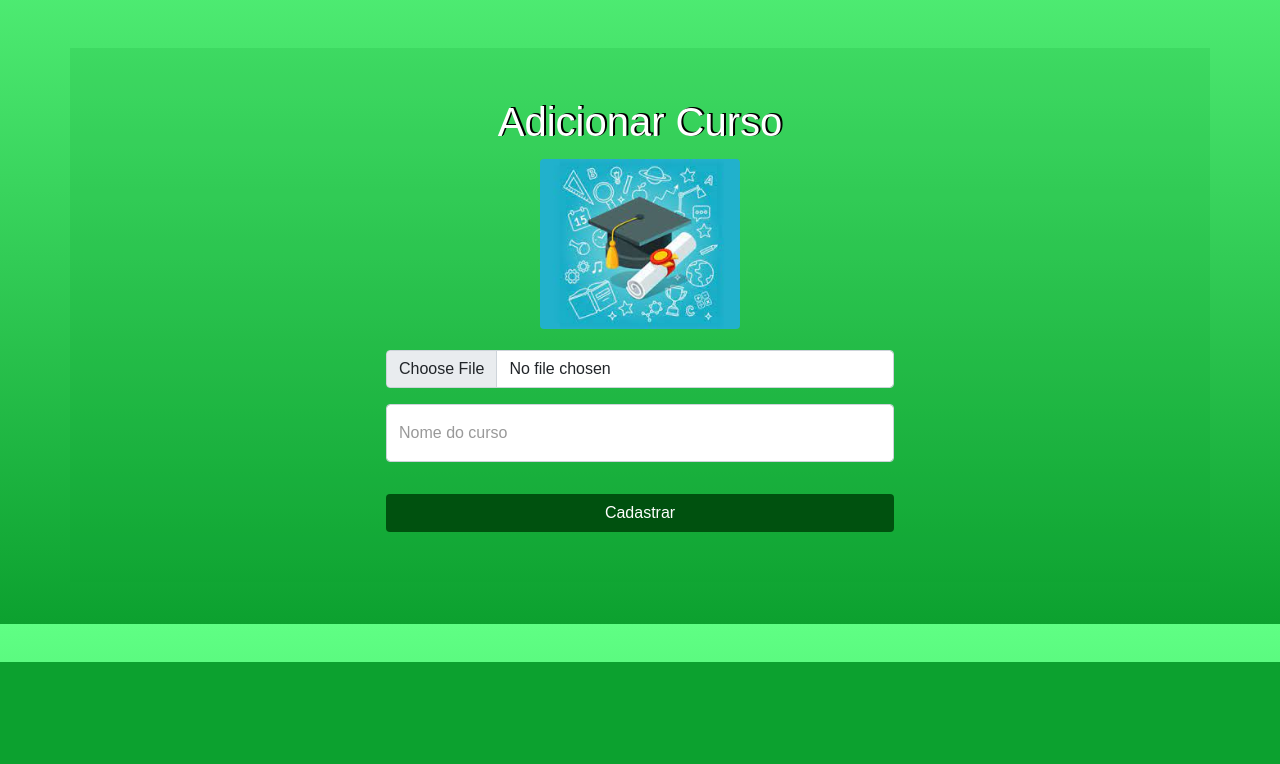
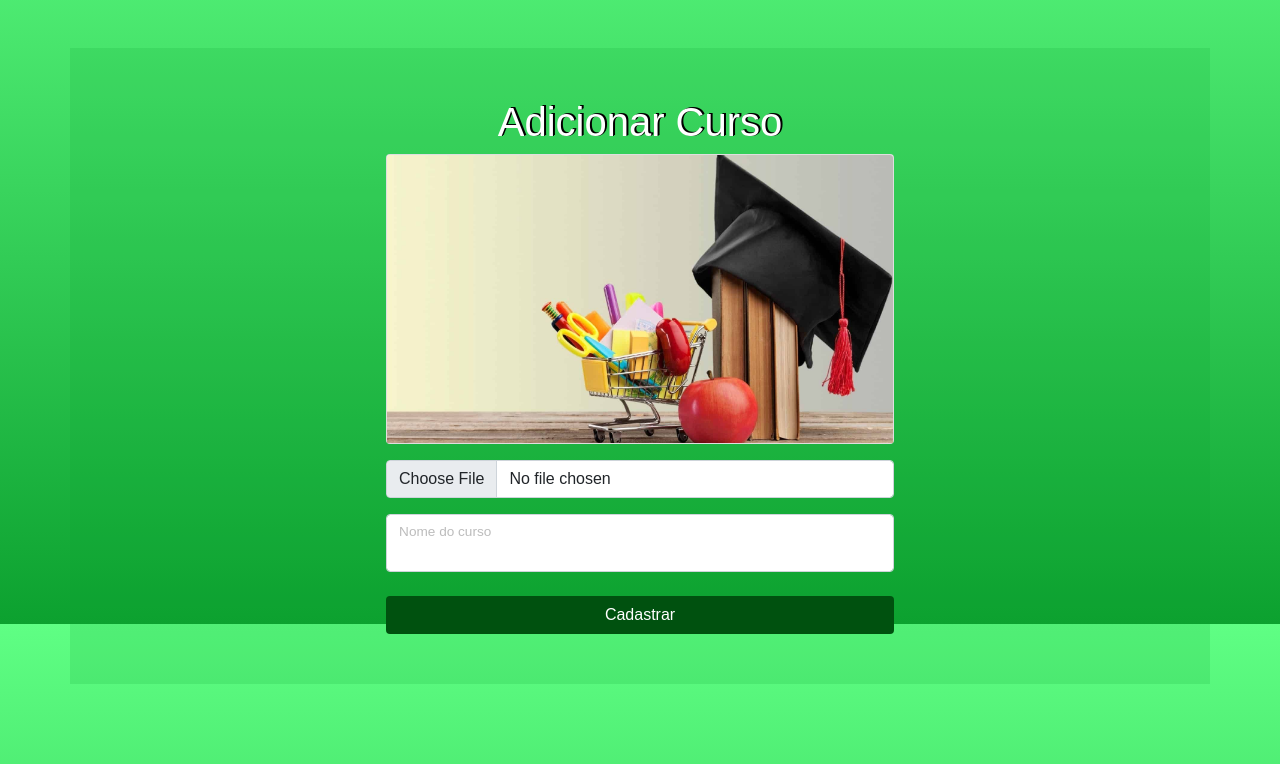
Before and after one commit to yM4T3US/SAGA, a Django app: page /add-course in a window 1280 px wide. Shown: the part 176-940 px from the top of the page. Before the commit the page ends 838 px from the top, so only its background shows below. Run offline with Django 4.2, Linux system fonts and the light colour scheme; some libraries are stand-ins or nearby versions.

Commit message:
feat: mudanças em imagens dos cursos

```diff
--- a/saga_project/saga_app/models.py
+++ b/saga_project/saga_app/models.py
@@ -4,7 +4,7 @@ from .manager import *
 
 class Course(models.Model):
     name = models.CharField(max_length=50, null=True, blank=True)
-    course_image = models.ImageField(default="general/img/default_course.jpg", null=True, blank=True, upload_to='images/')
+    course_image = models.ImageField(blank=True, upload_to='images/')
 
     def __str__(self) -> str:
         return self.name
--- a/saga_project/saga_app/templates/add-course.html
+++ b/saga_project/saga_app/templates/add-course.html
@@ -11,7 +11,7 @@
 <main>
   <section style="font-family: Arial, Helvetica, sans-serif;" id="display-login" class="container mt-md-5">
     {% include 'messages.html' %}
-    <form action="{% url 'add-course' %}" enctype="multipart/form-data" method="post">
+    <form action="{% url 'add-course' %}" id="course-form" enctype="multipart/form-data" method="post">
       {% csrf_token %}
       <div class="row justify-content-center">
         <div class="col-6">
@@ -19,18 +19,17 @@
             <h1 class="text-center">Adicionar Curso</h1>
           </div>
           <div>
-            <div class="text-center mb-3">
-              <img src="{% static 'general/img/default_course.jpg' %}" class="rounded-2" alt=""
-                style="width: 200px; position: relative;">
+            <div class="card mb-3 h-100">
+              <img id="image-preview" src="{% static 'general/img/default_course.jpg' %}" class="card-img-top p-0 m-0" alt="..." style="height: 18rem;">
             </div>
             <div class="col-12">
               <div class="input-group mb-3">
-                <input type="file" class="form-control" name="profile-picture" id="inputGroupFile02" accept="image/*">
+                <input type="file" class="form-control" name="course-image" id="image-input" accept="image/*">
               </div>
             </div>
-            <div class="form-floating mb-3">
-              <input value="{{ course.name }}" type="email" class="form-control autocomplete" id="floating-input-email"
-                name="course-name" placeholder="name@example.com" autocomplete="off">
+            <div class="form-floating mb-2">
+              <input value="{{ course.name.url }}" type="text" class="form-control autocomplete"
+                id="floating-input-email" name="course-name" autocomplete="off">
               <label for="floatingInput"><span style="color: #999999;">Nome do curso</span></label>
             </div>
           </div>
@@ -45,3 +44,24 @@
   </section>
 </main>
 {% endblock %}
+{% block 'scripts' %}
+<script>
+  $(document).ready(function () {
+    $("#image-input").change(function () {
+      readURL(this);
+    });
+  });
+
+  function readURL(input) {
+    if (input.files && input.files[0]) {
+      var reader = new FileReader();
+
+      reader.onload = function (e) {
+        $("#image-preview").attr("src", e.target.result);
+      };
+
+      reader.readAsDataURL(input.files[0]);
+    }
+  }
+</script>
+{% endblock %}
--- a/saga_project/saga_app/views.py
+++ b/saga_project/saga_app/views.py
@@ -210,8 +210,12 @@ def add_course(request):
     return render(request, 'add-course.html')
   else:
     course_name = request.POST.get('course-name')
+    course_image = request.FILES.get('course-image')
     course = Course(name=course_name)
     course.save()
+    if course_image is not None:
+      uploaded_file = SimpleUploadedFile(course_image.name, course_image.read(), content_type=course_image.content_type)
+      course.course_image.save(course_image.name, uploaded_file, save=True)
     messages.success(request, 'Curso cadastrado com sucesso!')
     return redirect('add-course')
 
@@ -238,7 +242,7 @@ def course_delete(request, course_id):
 def student_courses(request):
   if request.method == "GET":
     courses = Course.objects.all()
-    paginator = Paginator(courses, 8)
+    paginator = Paginator(courses, 6)
     page_number = request.GET.get('page')
     page_obj = paginator.get_page(page_number)
     return render(request, "student-courses.html", {"courses": page_obj})
--- a/saga_project/templates/static/general/css/base.css
+++ b/saga_project/templates/static/general/css/base.css
@@ -79,6 +79,7 @@ color: white;
   object-fit: cover;
 }
 
+
 @media all and (min-width: 992px) {
 
   .dropdown-menu li {
```
Also changed, not shown: saga_project/saga_app/templates/student-courses.html (+23 -2 lines), saga_project/templates/static/general/img/3b4abf56b6b45850e0238facefa2c307eda5601e.jpg (deleted), saga_project/templates/static/general/img/default_course.jpg, saga_project/templates/static/general/img/default_course2.jpg (added).
